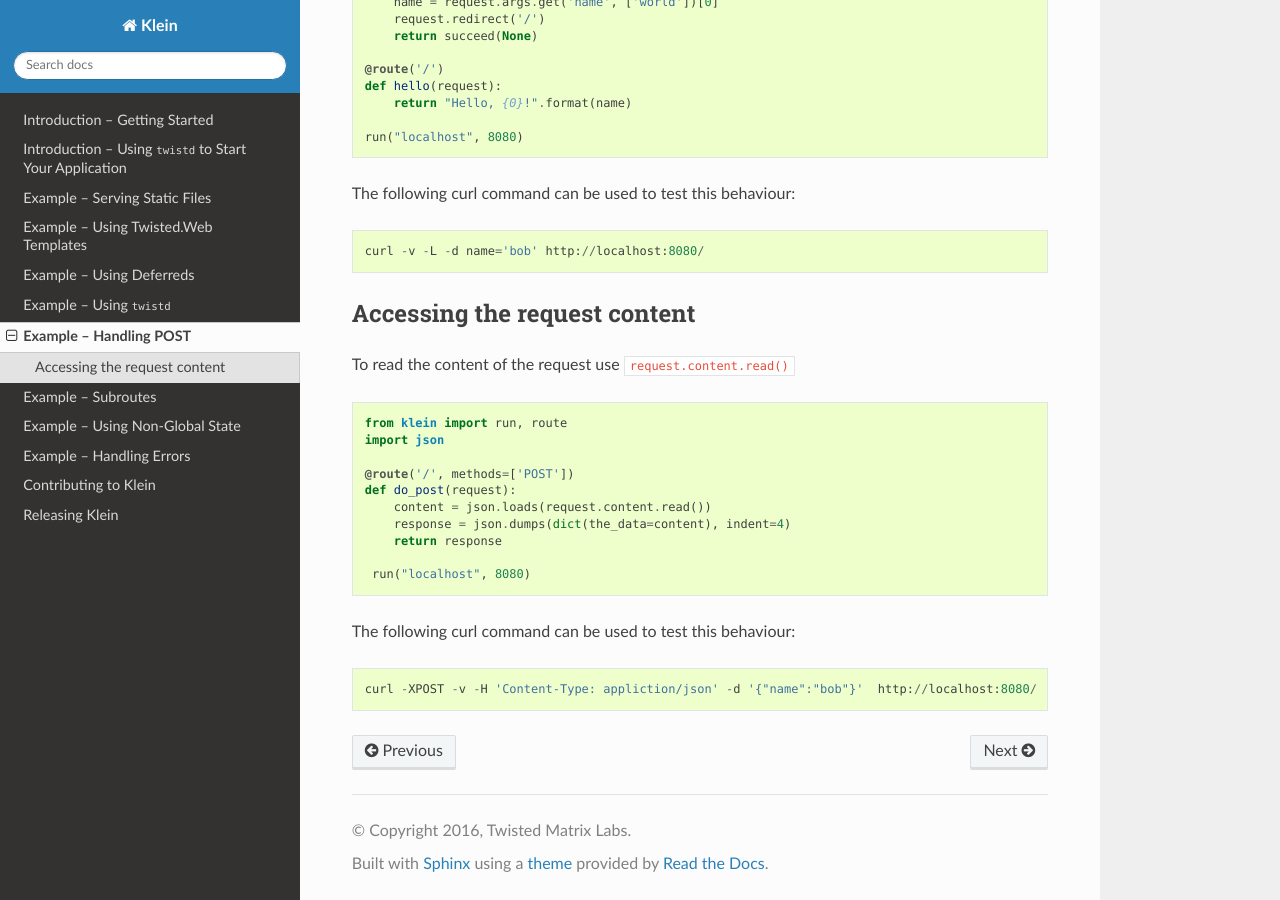
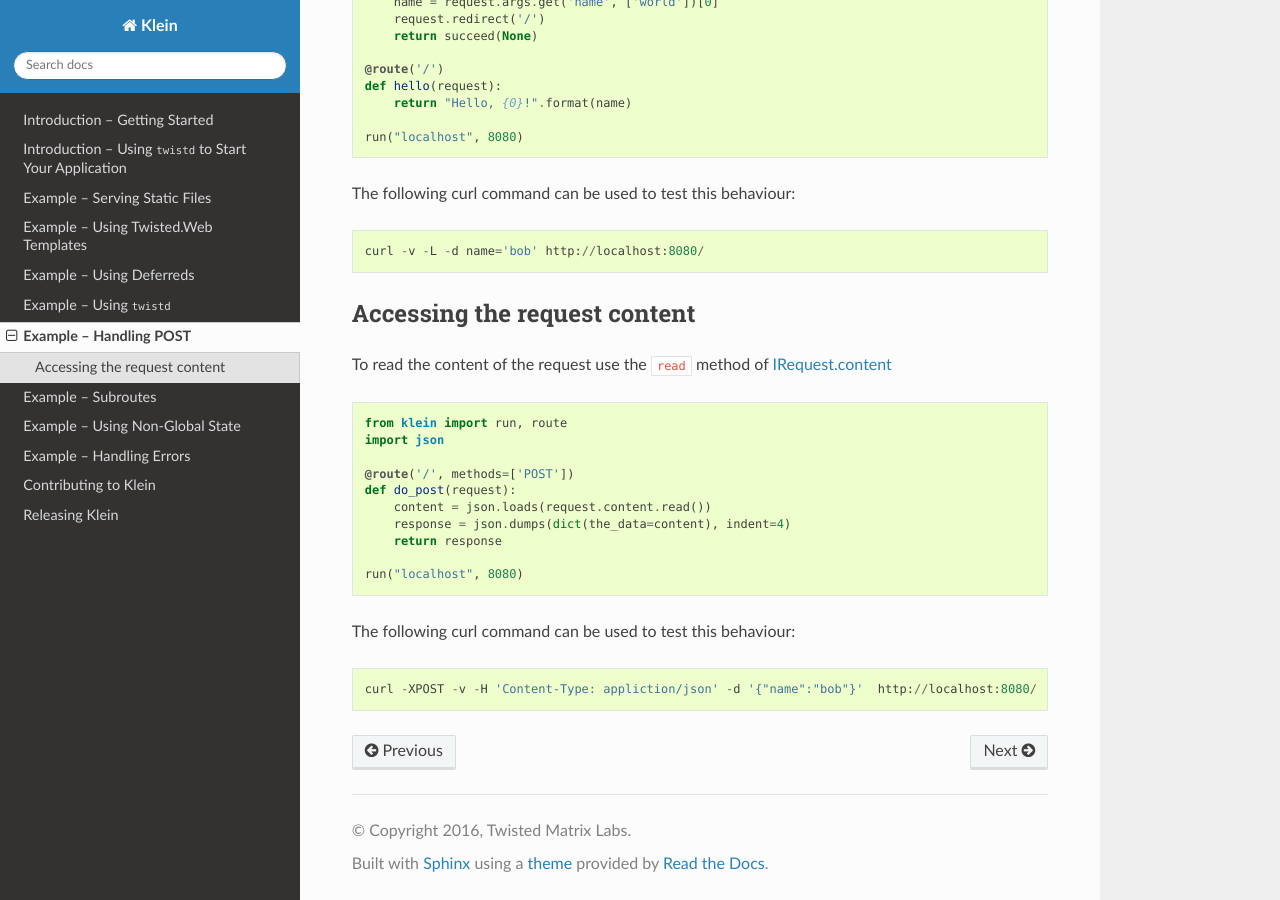
Before and after one commit to twisted/klein, a Sphinx documentation site: the page built from docs/examples/handlingpost.rst, in a window 1280 px wide and 900 px high, scrolled down 658 px. Built offline with Sphinx 7.4.7 and the Read the Docs theme 2.0.0, drawn with Linux system fonts in a browser that asks for light colours; the version number could not be read and is left out.

Commit message:
new: doc: @minor: Add link to Twisted docs for `twisted.web.iweb.IRequest.content`

```diff
--- a/docs/examples/handlingpost.rst
+++ b/docs/examples/handlingpost.rst
@@ -42,7 +42,8 @@ The following curl command can be used to test this behaviour::
 Accessing the request content
 =============================
 
-To read the content of the request use ``request.content.read()``
+To read the content of the request use the ``read`` method of
+:api:`twisted.web.iweb.IRequest.content <IRequest.content>`
 
 .. code-block:: python
 
@@ -55,7 +56,7 @@ To read the content of the request use ``request.content.read()``
         response = json.dumps(dict(the_data=content), indent=4)
         return response
 
-     run("localhost", 8080)
+    run("localhost", 8080)
 
 
 The following curl command can be used to test this behaviour::
```
